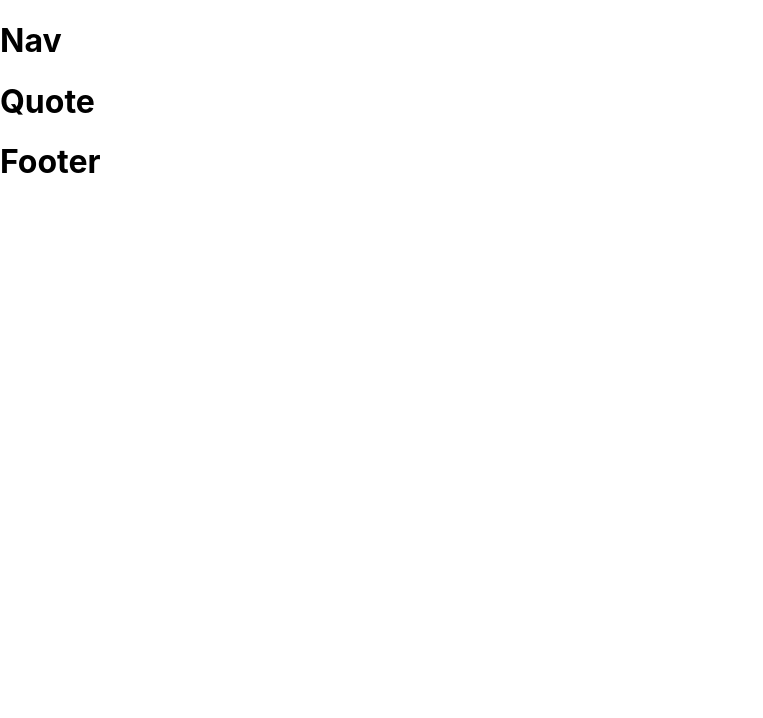
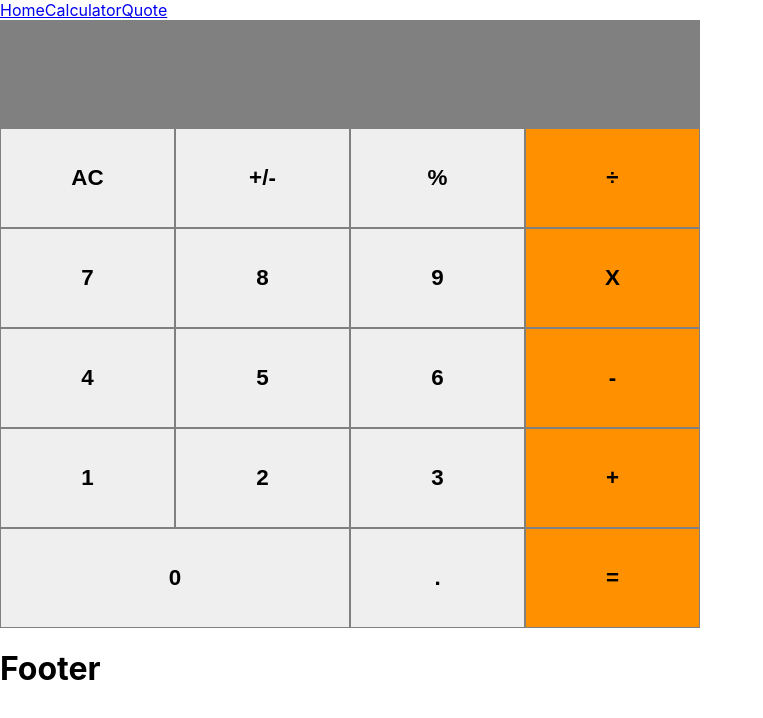
Before and after one commit to IBUNHABIBU/react-calculator, a React (Create React App) app: page /Quotes in a window 1280 px wide. Shown: the top 718 px of the page, without its empty margins (0-763 px from the left). Built offline with nearby package versions, Linux system fonts and the light colour scheme.

Commit message:
making the routes

```diff
--- a/src/Components/Nav.js
+++ b/src/Components/Nav.js
@@ -2,7 +2,9 @@ import React from 'react';
 
 const Nav = () => (
   <div>
-    <h1>Nav</h1>
+    <a href="/">Home</a>
+    <a href="/Calculator">Calculator</a>
+    <a href="/Quote">Quote</a>
   </div>
 );
 
--- a/src/Components/Quote.js
+++ b/src/Components/Quote.js
@@ -3,6 +3,9 @@ import React from 'react';
 const Quote = () => (
   <div>
     <h1>Quote</h1>
+    <p>Fashion is what seems beautiful now but looks ugly later
+      art can be ugly at first but it becomes beautiful later Unknown
+    </p>
   </div>
 );
 
--- a/src/Components/Routes.js
+++ b/src/Components/Routes.js
@@ -11,7 +11,7 @@ const Routes = () => (
     <Nav />
     <Switch>
       <Route exact path="/" component={Home} />
-      <Route exact path="/Calculator" component={App} />
+      <Route exact="/Calculator" component={App} />
       <Route exact path="/Quotes" component={Quote} />
     </Switch>
     <Footer />
```
